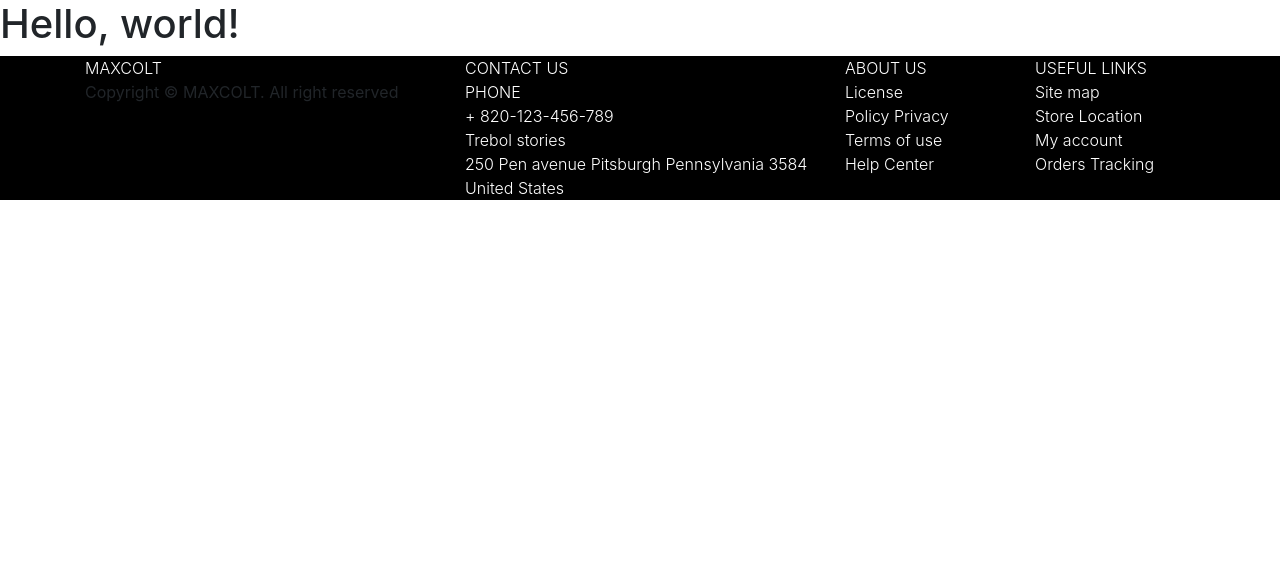
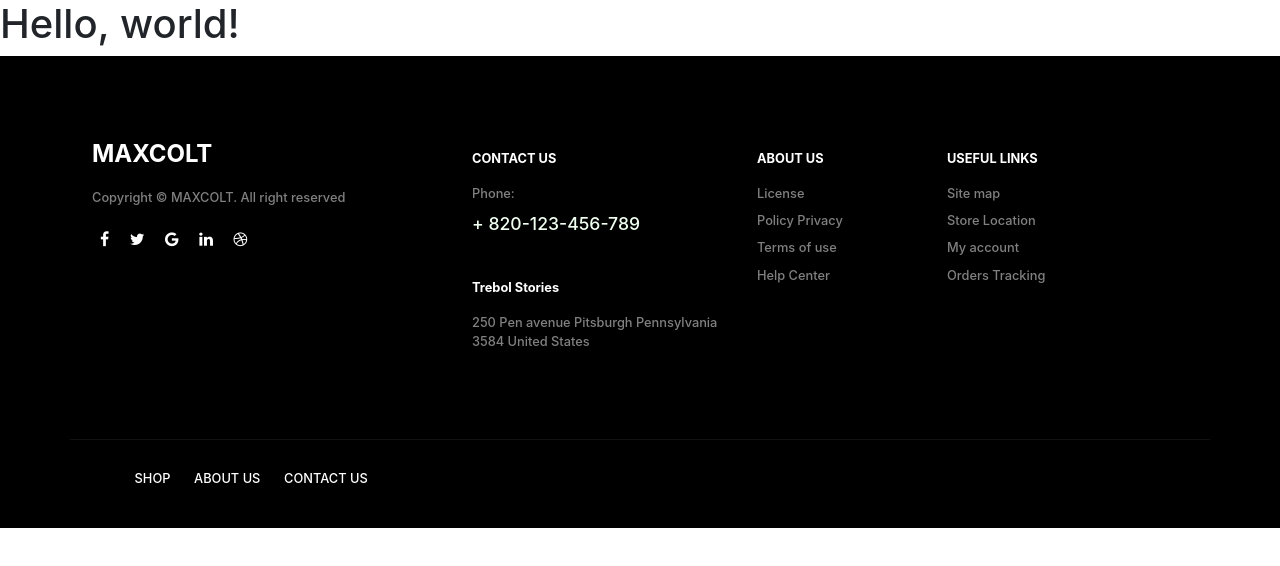
Before and after one commit to iamrachid/maxcolt, a website: page index.html in a window 1280 px wide. Drawn offline with nearby package versions, Linux system fonts and the light colour scheme.

```diff
--- a/index.html
+++ b/index.html
@@ -7,41 +7,72 @@
     <link rel="stylesheet" href="css/style.css">
     <!-- Bootstrap CSS -->
     <link rel="stylesheet" href="https://stackpath.bootstrapcdn.com/bootstrap/4.5.2/css/bootstrap.min.css" integrity="sha384-JcKb8q3iqJ61gNV9KGb8thSsNjpSL0n8PARn9HuZOnIxN0hoP+VmmDGMN5t9UJ0Z" crossorigin="anonymous">
+    <!-- Add icon library -->
+    <link rel="stylesheet" href="https://cdnjs.cloudflare.com/ajax/libs/font-awesome/4.7.0/css/font-awesome.min.css">
 
     <title>Hello, world!</title>
   </head>
   <body>
     <h1>Hello, world!</h1>
+
+
     <section class="container-fluid footer_backgroundcolor">
-        <div class="container ">
-          <div class="row">
-            <div class="col-4">
-              <div class="footer_title footer_title">MAXCOLT</div>
-              <div class="footer_copyright">Copyright &copy; MAXCOLT. All right reserved</div>
-              <div class="footer_social-media"></div>
-            </div>
-            <div class="col-4">
-              <div class="footer_title">CONTACT US</div>
-              <div class="footer_title">PHONE</div>
-              <div class="footer_title">+ 820-123-456-789</div>
-              <div class="footer_title">Trebol stories</div>
-              <div class="footer_title">250 Pen avenue Pitsburgh Pennsylvania 3584 United States</div>
-            </div>
-            <div class="col-2">
-              <div class="footer_title">ABOUT US</div>
-              <div class="footer_title">License</div>
-              <div class="footer_title">Policy Privacy</div>
-              <div class="footer_title">Terms of use</div>
-              <div class="footer_title">Help Center</div>
-            </div>
-            <div class="col-2">
-              <div class="footer_title">USEFUL LINKS</div>
-              <div class="footer_title">Site map</div>
-              <div class="footer_title">Store Location</div>
-              <div class="footer_title">My account</div>
-              <div class="footer_title">Orders Tracking</div>
-            </div>
+      <div class="container footer_top-padding mr-5">
+        <div class="row ">
+
+
+          <div class="col-md-4">
+            <div class="footer_title footer_title_big ">MAXCOLT</div>
+              <ul class="footer_list">
+                <li class="footer_list_element footer_copyright">Copyright &copy; MAXCOLT. All right reserved</li>
+                <a href="#" class="fa fa-facebook footer_social-media"></a>
+                <a href="#" class="fa fa-twitter footer_social-media"></a>
+                <a href="#" class="fa fa-google footer_social-media"></a>
+                <a href="#" class="fa fa-linkedin footer_social-media"></a>
+                <a href="#" class="fa fa-dribbble footer_social-media"></a>
+              </ul>
           </div>
+
+          <div class="col-md-3">
+            <div class="footer_title footer_title_little">CONTACT US</div>
+            <ul class="footer_list">
+              <li class="footer_list_element">Phone: <span class="footer_phone"> + 820-123-456-789 </span> </li>
+            </ul>
+            <div class="footer_title">Trebol Stories</div>
+            <li class="footer_list_element">250 Pen avenue Pitsburgh Pennsylvania 3584 United States</li>
+          </div>
+
+          <div class="col-md-2">
+            <div class="footer_title footer_title_little">ABOUT US</div>
+            <ul class="footer_list">
+              <li class="footer_list_element">License</li>
+              <li class="footer_list_element">Policy Privacy</li>
+              <li class="footer_list_element">Terms of use</li>
+              <li class="footer_list_element">Help Center</li>
+            </ul>
+          </div>
+
+          <div class="col-md-2">
+            <div class="footer_title footer_title_little">USEFUL LINKS</div>
+            <ul class="footer_list">
+              <li class="footer_list_element">Site map</li>
+              <li class="footer_list_element">Store Location</li>
+              <li class="footer_list_element">My account</li>
+              <li class="footer_list_element">Orders Tracking</li>
+            </ul>
+          </div>
+        </div>
+      </div>
+
+      <div class="container footer_bottom">
+        <ul classs="footer_bottom_list">
+          <li class="footer_bottom_list_element">SHOP</li>
+          <li class="footer_bottom_list_element">ABOUT US</li>
+          <li class="footer_bottom_list_element">CONTACT US</li>
+        </ul>
+        <ul>
+
+        </ul>
       </div>
 
 
--- a/sass/_footer.scss
+++ b/sass/_footer.scss
@@ -1,11 +1,81 @@
+.fa,.fa:hover{
+    font-size: 1rem !important;
+    padding: .5rem;
+    padding-top: 1rem;
+    color: white;
+    text-decoration: none;
+}
+
+
 .footer{
+
     &_backgroundcolor{
     background-color:rgb(0, 0, 0);
     }
 
+    &_top-padding{
+        padding :5rem;
+    }
 
     &_title{
-        font-weight: 300;
+
+        &_big{
+            font-size:1.5rem;
+
+        }
+
+        &_little{
+            padding-top: .8rem;
+        }
+        padding-bottom: 1rem;
+        font-weight: 700;
+        font-size: .8rem;
         color: white;
     }
+
+
+    &_list{
+
+        padding-inline-start:0px ;
+        &_element{
+        padding-bottom: .5rem;
+        list-style: none;
+        color: grey;
+        font-size: .8rem;
+        font-weight: 500;
+        }
+    }
+
+
+
+    &_phone{
+        display: block;
+        color: honeydew;
+        font-size: 1.1rem;
+        padding-bottom: 1rem;
+        padding-top: .5rem;
+    }
+
+
+    &_bottom{
+
+        padding: 1.5rem;
+        border-top-style:solid;
+        border-top-color: rgba(43, 42, 42, 0.438);
+        border-width: 1px;
+
+        &_list{
+            padding: 0px;
+            margin: 0px;
+            &_element{
+                padding: .6rem;
+                text-decoration: none;
+                list-style: none;
+                display: inline;
+                color: white;
+                font-weight: 500;
+                font-size: .8rem;
+            }
+        }
+    }
 }
```
Also changed, not shown: css/style.css.
